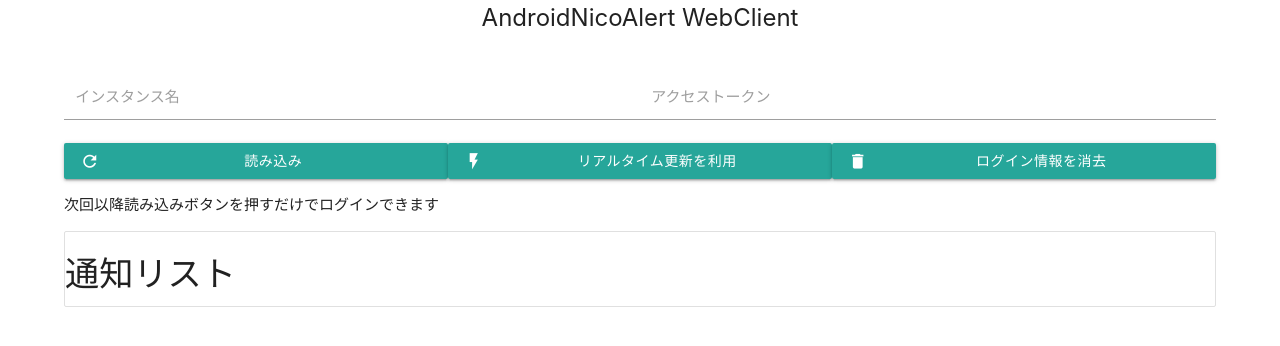
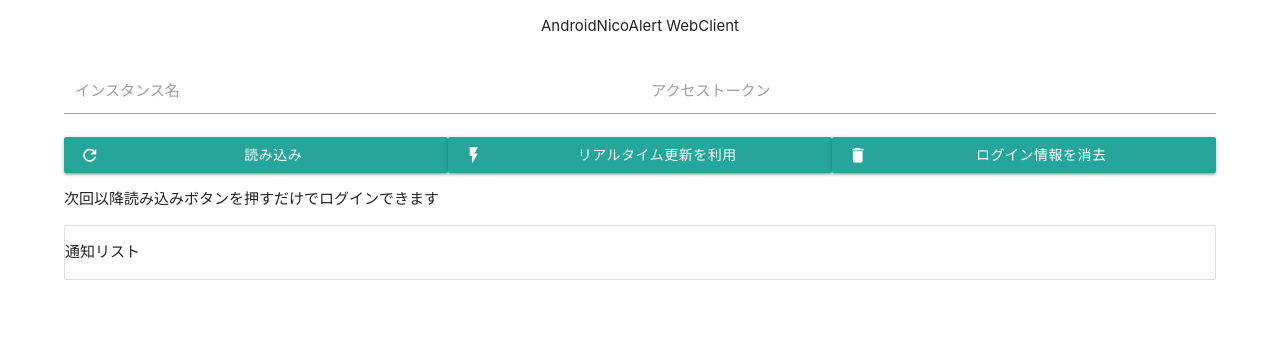
Before and after one commit to takusan23/AndroidNicoAlertWeb, a plain HTML site: page index.html in a window 1280 px wide. Drawn offline with nearby package versions, Linux system fonts and the light colour scheme.

Commit message:
小さくした

```diff
--- a/index.html
+++ b/index.html
@@ -47,10 +47,9 @@
     </script>
 
 
-    <div class="center">
-        <font id="text" size="5" class="center">AndroidNicoAlert WebClient</font>
-    </div>
-    <br>
+
+    <p class="center">AndroidNicoAlert WebClient</p>
+
     <!-- 横並べ -->
     <div class="center-block" style="width: 90%; display: flex;">
         <!-- インスタンス名 -->
@@ -79,7 +78,7 @@
         <p> 次回以降読み込みボタンを押すだけでログインできます</p>
         <ul class="collection">
             <li class="collection-header">
-                <h4>通知リスト</h4>
+                <p>通知リスト</p>
             </li>
             <div id="notification_list"></div>
         </ul>
```
